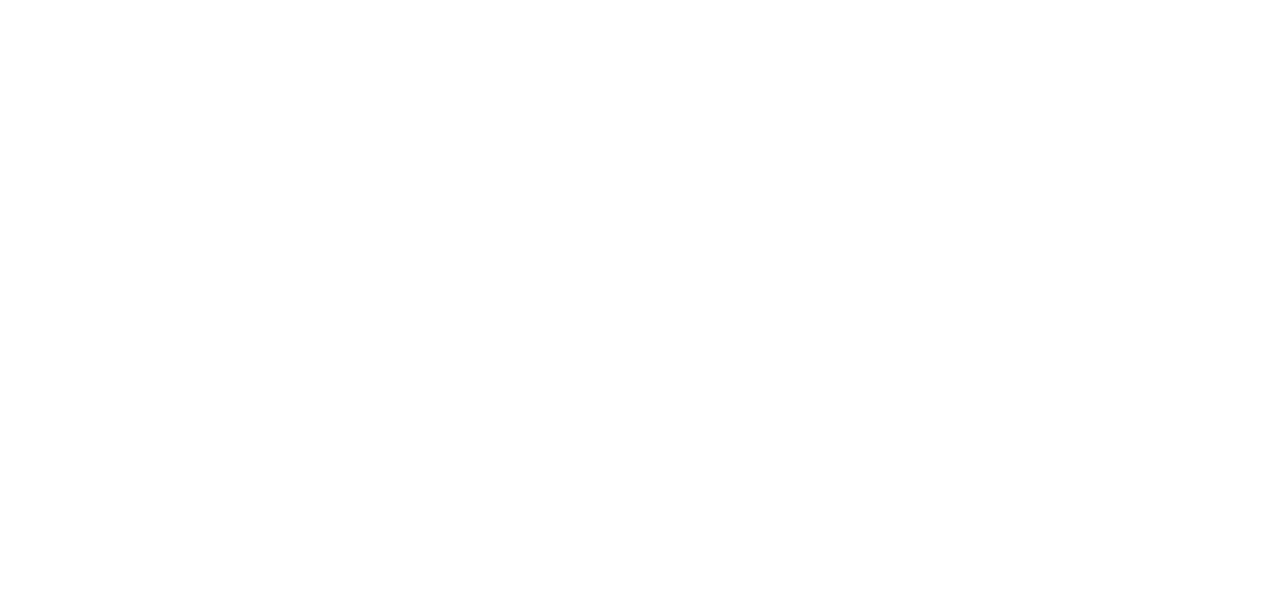
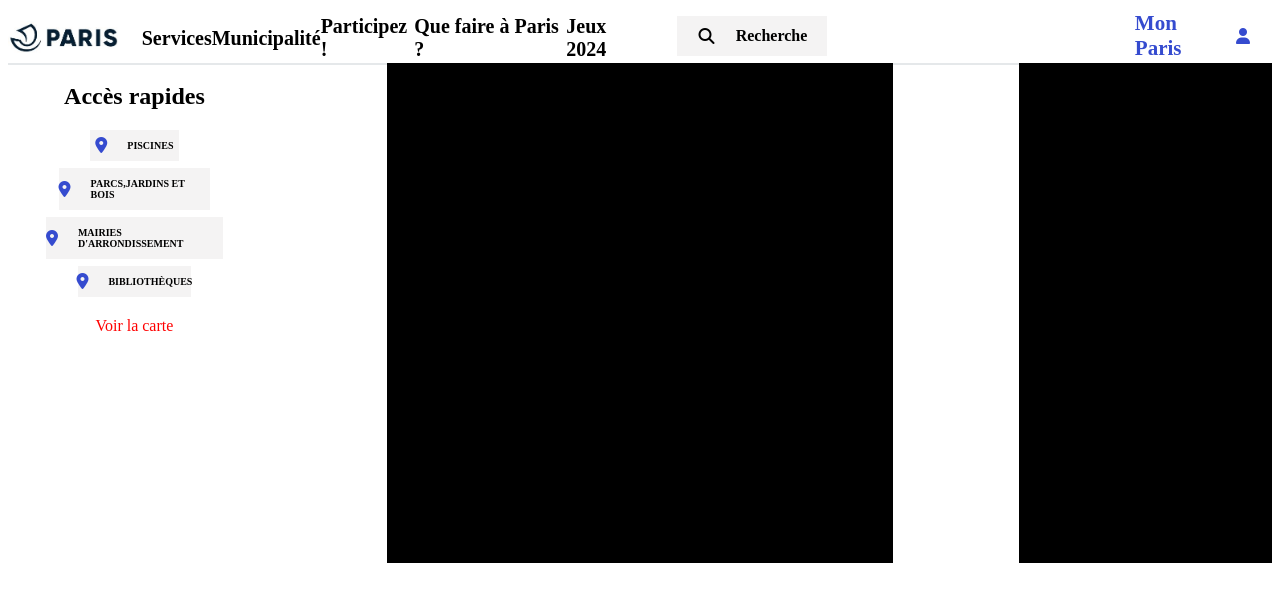
Before and after one commit to Velass/TPhtmlcsssass, a website: page html/index.html in a window 1280 px wide. Drawn offline with Linux system fonts and the light colour scheme.

Commit message:
mise en place du header et de la partie a gauche

```diff
--- a/html/index.html
+++ b/html/index.html
@@ -1,13 +1,80 @@
 <!DOCTYPE html>
 <html lang="fr">
+
 <head>
     <meta charset="UTF-8">
     <meta http-equiv="X-UA-Compatible" content="IE=edge">
     <meta name="viewport" content="width=device-width, initial-scale=1.0">
     <link rel="stylesheet" href="../css/style.css">
+    <script src="https://kit.fontawesome.com/fa03abbeaf.js" crossorigin="anonymous"></script>
     <title>Paris.fr site officiel de la ville de Paris</title>
 </head>
+
 <body>
+    <header>
+        <img src="../images/Capture.JPG" alt="">
+        <nav>
+            <a href="">
+                <h2>Services</h2>
+            </a>
+            <a href="">
+                <h2>Municipalité</h2>
+            </a>
+            <a href="">
+                <h2>Participez !</h2>
+            </a>
+            <a href="">
+                <h2>Que faire à Paris ?</h2>
+            </a>
+            <a href="">
+                <h2>Jeux 2024</h2>
+            </a>
+        </nav>
+        <div id="recherche">
+            <a href="">
+                <i class="fas fa-search"></i>
+                <p>Recherche</p>
+            </a>
+
+        </div>
+        <div id="monParis">
+            <a href="">
+                <p>Mon Paris</p>
+            </a>
+            <i class="fas fa-user"></i>
+        </div>
+    </header>
+    <main>
+        <section id="acces">
+            <h2>Accès rapides</h2>
+            <nav>
+                <a id="rapid1" href="">
+                    <i class="fas fa-map-marker-alt"></i>
+                    <h3>PISCINES</h3>
+                </a>
+                <a id="rapid2" href="">
+                    <i class="fas fa-map-marker-alt"></i>
+                    <h3>PARCS,JARDINS ET BOIS</h3>
+                </a>
+                <a id="rapid3" href="">
+                    <i class="fas fa-map-marker-alt"></i>
+                    <h3>MAIRIES D'ARRONDISSEMENT</h3>
+                </a>
+                <a id="rapid4" href="">
+                    <i class="fas fa-map-marker-alt"></i>
+                    <h3>BIBLIOTHÈQUES</h3>
+                </a>
+                <p>Voir la carte</p>
+            </nav>
+        </section>
+        <article>
+            <h2>test</h2>
+        </article>
+        <aside>
+
+        </aside>
+    </main>
 
 </body>
+
 </html>
--- a/sass/style.scss
+++ b/sass/style.scss
@@ -0,0 +1,194 @@
+header {
+
+    display: flex;
+    align-items: center;
+    align-content: center;
+    box-shadow: 0 2px 0 0 rgba(7, 31, 50, .1);
+
+    img {
+        margin-top: 10px;
+        width: 9%;
+
+    }
+
+    nav {
+        display: flex;
+        justify-content: space-between;
+        width: 40%;
+        margin-left: 20px;
+
+        a {
+            display: flex;
+            align-items: center;
+            justify-content: center;
+            text-decoration: none;
+
+
+
+
+            h2 {
+                display: flex;
+                align-items: center;
+                font-size: 20px;
+                height: 50px;
+                margin: 5px 0 0 0;
+
+            }
+
+        }
+
+        a:hover {
+            border-top: 3px solid #000000;
+
+
+        }
+
+        a:visited {
+            color: #000000;
+        }
+
+    }
+
+    #recherche {
+        margin-left: 30px;
+        width: 150px;
+        height: 40px;
+        background-color: #f4f3f3;
+
+        a {
+            display: flex;
+            width: 100%;
+            height: 100%;
+            justify-content: center;
+            text-decoration: none;
+
+
+            i {
+                height: auto;
+                margin: auto;
+            }
+
+            p {
+                margin: auto 20px auto 0px;
+                font-weight: bolder;
+            }
+        }
+
+        a:visited {
+            color: #000000;
+        }
+
+
+    }
+
+    #monParis {
+        display: flex;
+        width: 9%;
+        height: 73px;
+        position: absolute;
+        right: 30px;
+        justify-content: center;
+        align-items: center;
+
+        a {
+            text-decoration: none;
+            color: #354BCF;
+            ;
+            font-style: normal;
+
+            p {
+                color: #354BCF;
+                font-size: 21px;
+                font-weight: bolder;
+            }
+        }
+
+
+        i {
+            margin-left: 10px;
+            color: #354BCF;
+        }
+
+    }
+
+    #monParis:hover {
+        border-top: 6px solid;
+        color: #354BCF;
+
+    }
+
+}
+
+main {
+    display: flex;
+    justify-content: space-between;
+
+    #acces {
+        display: flex;
+        flex-direction: column;
+        width: 20%;
+        height: 500px;
+
+        h2 {
+            align-self: center;
+        }
+
+        nav {
+
+            a {
+                display: flex;
+                align-items: center;
+                justify-content: center;
+                background-color: #f4f3f3;
+                margin: auto auto 7px auto;
+                width: auto;
+                flex-wrap: nowrap;
+                text-decoration: none;
+                h3 {
+                    font-size:x-small;
+                    margin-left: 20px;
+                }
+                i {
+
+                    color: #354BCF;
+                }
+            }
+            a:visited {
+                color: #000000;
+            }
+            #rapid1{
+                width: 35%;
+            }
+            #rapid2{
+                width: 60%;
+            }
+            #rapid3{
+                width: 70%;
+            }
+            #rapid4{
+                width: 45%;
+            }
+            p{
+               color: red;
+               display: flex;
+               justify-content: center;
+               margin-top: 20px;
+            }
+
+
+
+
+        }
+
+    }
+
+    article {
+        width: 40%;
+        background-color: #000000;
+    }
+
+    aside {
+        width: 20%;
+        background-color: #000000;
+    }
+}
```
Also changed, not shown: css/style.css, images/Capture.JPG (added), images/image_processing20211019-13454-gkepkm.jpg (added), 1 other file.
